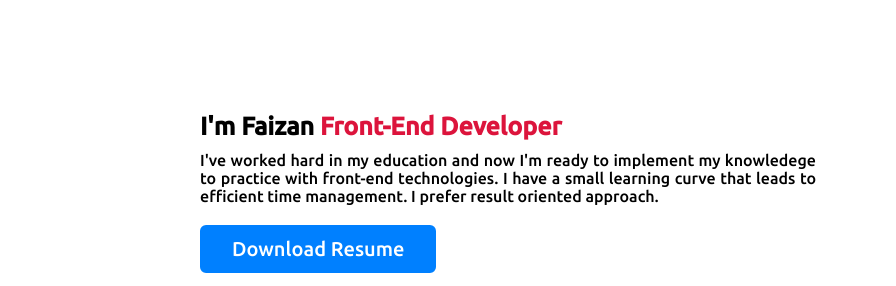
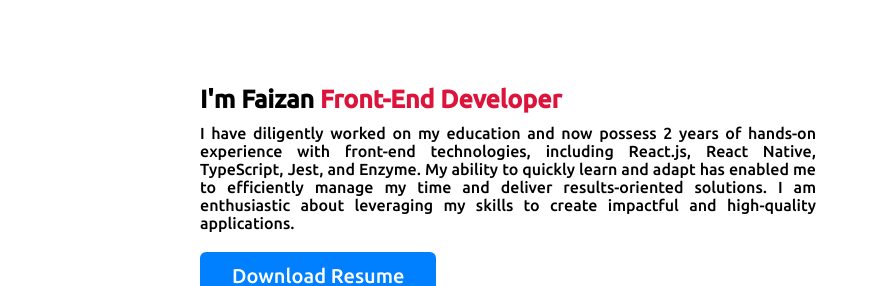
Before and after one commit to Faizansiddiqui287/faizan-portfolio.github.io, a plain HTML site: page index.html in a window 1280 px wide. Shown: the part 1020-1306 px from the top of the page, 384-1280 px from the left. Drawn offline with nearby package versions, Linux system fonts and the light colour scheme.

Commit message:
Update index.html

```diff
--- a/index.html
+++ b/index.html
@@ -57,9 +57,7 @@
                 </div>
                 <div class="col right">
                     <div class="text">I'm Faizan <span>Front-End Developer</span></div>
-                    <p>I've worked hard in my education and now I'm ready to implement my knowledege to practice with
-                        front-end technologies. I have a small learning curve that leads to efficient time management. I
-                        prefer result oriented approach.
+                    <p>I have diligently worked on my education and now possess 2 years of hands-on experience with front-end technologies, including React.js, React Native, TypeScript, Jest, and Enzyme. My ability to quickly learn and adapt has enabled me to efficiently manage my time and deliver results-oriented solutions. I am enthusiastic about leveraging my skills to create impactful and high-quality applications.
 
                     </p>
                     <a href="./faizan_Resume..pdf" download="faizan_resume">Download Resume</a>
```
